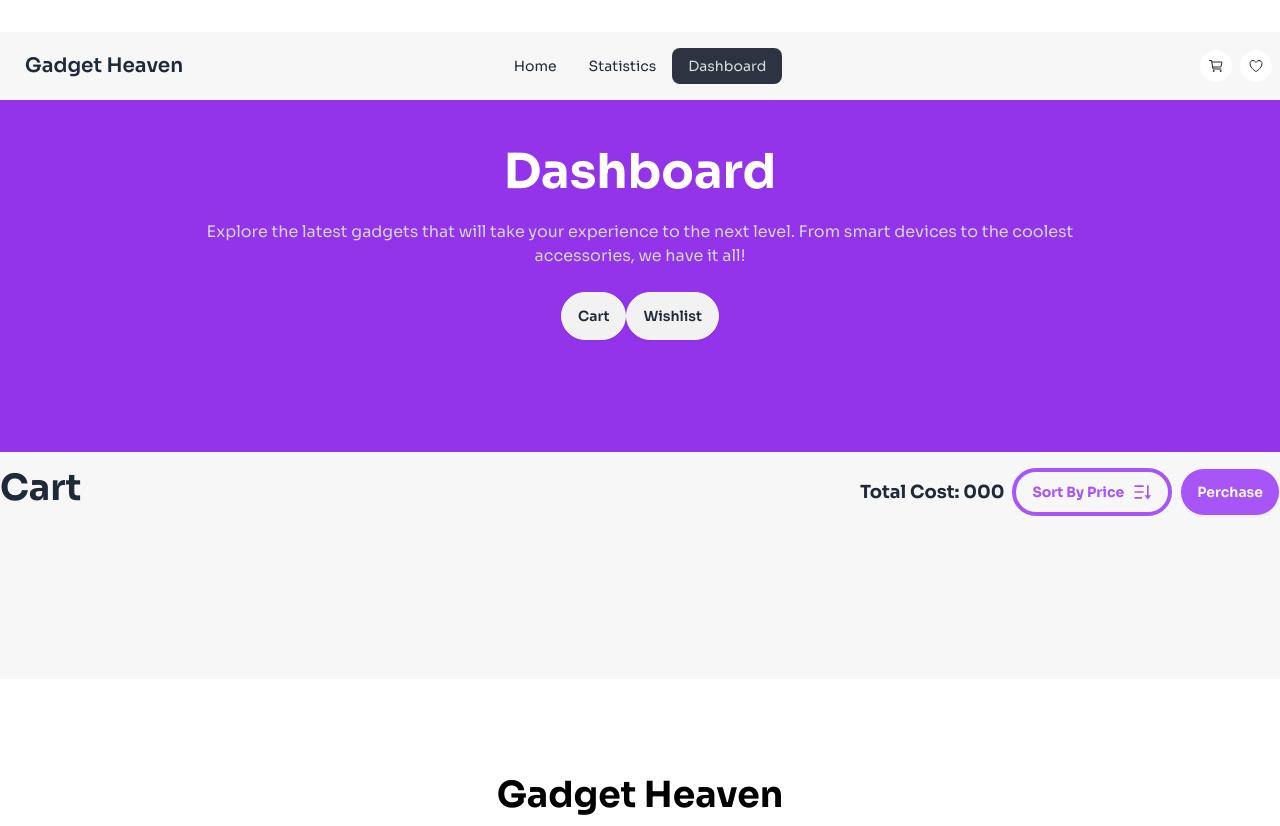
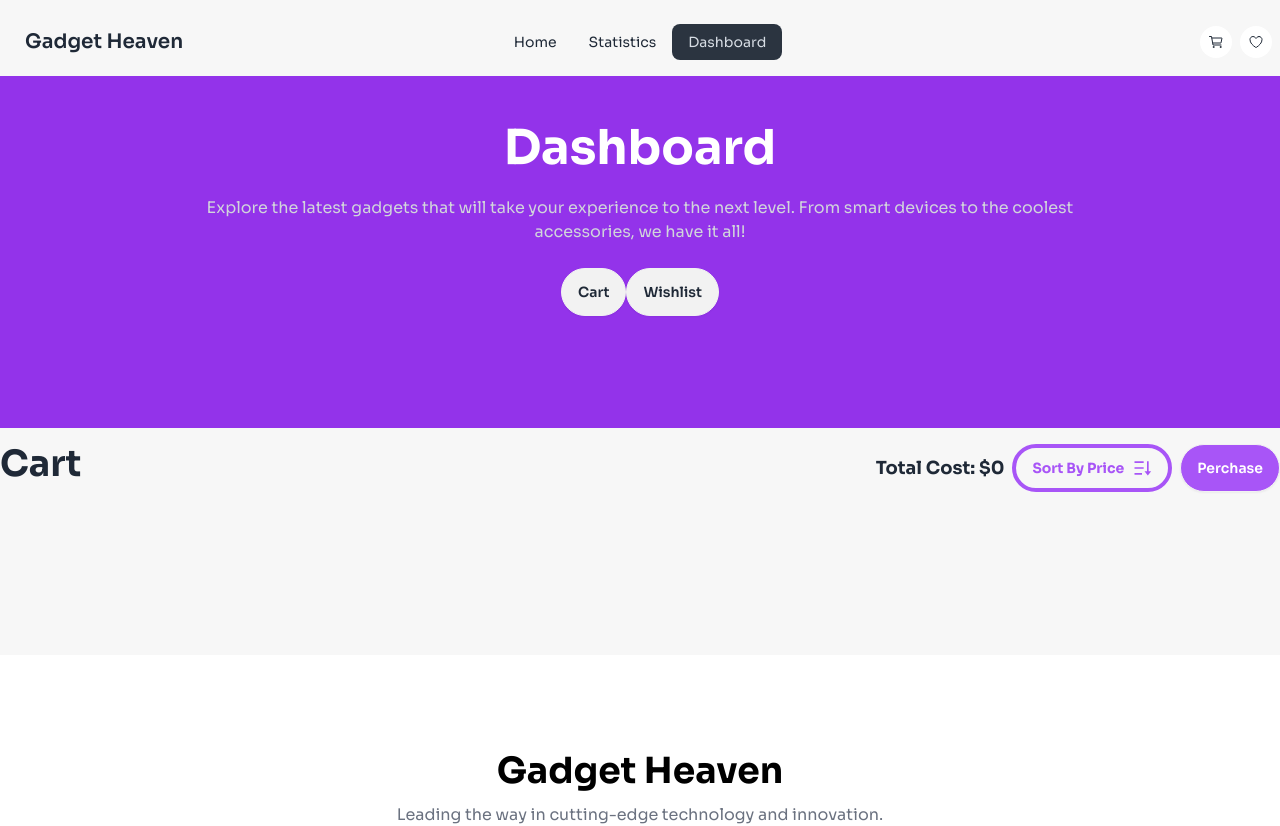
Before and after one commit to AnsarulIslam10/Gadget-Heaven, a React (Vite) app: page /dashboard/cart in a window 1280 px wide. Shown: the top 826 px of the page. Built offline with nearby package versions, Linux system fonts and the light colour scheme.

Commit message:
total cost count added

```diff
--- a/src/components/Cart/Cart.jsx
+++ b/src/components/Cart/Cart.jsx
@@ -30,8 +30,9 @@ const Cart = () => {
     navigate('/')
 
   }
+  const totalCost = cart.reduce((a,b) => a + b.price, 0)
+  console.log(cart.length)
 
-  console.log(cart.length)
   return (
     <div>
       <div className="flex justify-between mt-4">
@@ -39,7 +40,7 @@ const Cart = () => {
           <h2 className="text-4xl font-bold">Cart</h2>
         </div>
         <div className="flex items-center gap-2">
-          <h3 className="text-lg font-bold">Total Cost: 000</h3>
+          <h3 className="text-lg font-bold">Total Cost: ${totalCost}</h3>
           <button onClick={handleSortByPrice} className="btn btn-ghost border-4 border-purple-500 rounded-full font-bold text-purple-500">
             Sort By Price <RiSortDesc className="text-xl" />
           </button>
--- a/src/components/GedgetDetails/GedgetDetails.jsx
+++ b/src/components/GedgetDetails/GedgetDetails.jsx
@@ -4,6 +4,7 @@ import { IoCartOutline, IoHeartOutline } from "react-icons/io5";
 import ReactStars from "react-rating-stars-component";
 import { addToCart, addToWishList } from "../../utils/addToDb";
 import { Helmet, HelmetProvider } from "react-helmet-async";
+import { toast } from "react-toastify";
 const GedgetDetails = () => {
   const { product_id } = useParams();
   const id = parseInt(product_id);
@@ -23,10 +24,12 @@ const GedgetDetails = () => {
 
   const handleAddToCart = (id) => {
     addToCart(id);
+    toast('cart')
   };
   const handleAddToWishList = (id) => {
     addToWishList(id);
     console.log('adding to wishlist', id)
+
   };
 
   return (
--- a/src/components/Navbar/Navbar.jsx
+++ b/src/components/Navbar/Navbar.jsx
@@ -20,8 +20,8 @@ const Navbar = ({cartCount}) => {
   );
   return (
     <div
-      className={`navbar rounded-t-xl max-w-7xl mt-8 mx-auto ${
-        (pathname === "/" || pathname === "/category/Laptop" || pathname === "/category/iPhone" || pathname === "/category/Phone" || pathname === "/category/Smart%20Watches") ? "bg-purple-600" : ""
+      className={`navbar rounded-t-xl max-w-7xl pt-4 mx-auto ${
+        (pathname === "/" || pathname === "/category/Laptop" || pathname === "/category/iPhone" || pathname === "/category/Phone" || pathname === "/category/Smart%20Watches") ? "bg-purple-600" : "bg-[##F7F7F7]"
       }`}
     >
       <div className="navbar-start">
--- a/src/components/Root/Root.jsx
+++ b/src/components/Root/Root.jsx
@@ -4,7 +4,7 @@ import Footer from "../Footer/Footer";
 import { Outlet } from "react-router-dom";
 import Hero from "../Hero/Hero";
 import { getAddToCart } from "../../utils/addToDb";
-
+import { ToastContainer } from "react-toastify";
 const Root = () => {
 
 
@@ -14,6 +14,7 @@ const Root = () => {
       <Hero></Hero>
       <div className="min-h-[calc(100vh-589.34px)]">
         <Outlet></Outlet>
+      {/* <ToastContainer /> */}
       </div>
       <Footer></Footer>
     </div>
--- a/src/main.jsx
+++ b/src/main.jsx
@@ -10,7 +10,6 @@ import Gedgets from "./components/Gedgets/Gedgets";
 import GedgetDetails from "./components/GedgetDetails/GedgetDetails";
 import Cart from "./components/Cart/Cart";
 import WishList from "./components/WishList/WishList";
-import { ToastContainer } from "react-toastify";
 import { CartProvider } from "./utils/CountContext.jsx";
 import { HelmetProvider } from "react-helmet-async";
 const router = createBrowserRouter([
@@ -68,18 +67,6 @@ ReactDOM.createRoot(document.getElementById("root")).render(
   <React.StrictMode>
     <HelmetProvider>
       <RouterProvider router={router} />
-      <ToastContainer
-        position="top-center"
-        autoClose={5000}
-        hideProgressBar={false}
-        newestOnTop={false}
-        closeOnClick
-        rtl={false}
-        pauseOnFocusLoss
-        draggable
-        pauseOnHover
-        theme="light"
-      />
     </HelmetProvider>
   </React.StrictMode>
 );
--- a/src/utils/addToDb.js
+++ b/src/utils/addToDb.js
@@ -13,6 +13,7 @@ const addToCart=(id)=>{
     const storedCart = getAddToCart();
     if (storedCart.includes(id)) {
         console.log(id, 'already exist')
+        toast.warning('product already added')
     }else{
         storedCart.push(id);
         const storedCartStr =JSON.stringify(storedCart)
```
